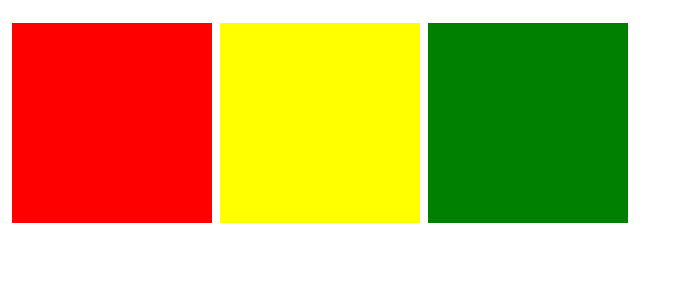
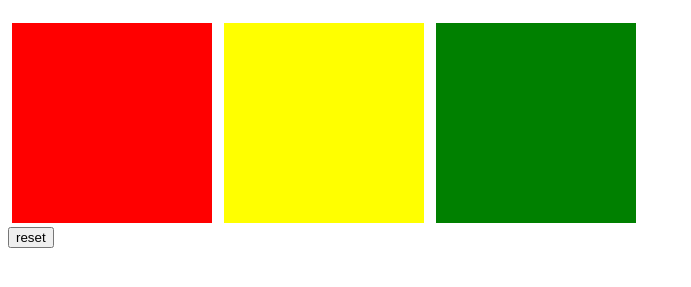
Before and after one commit to Bidursahoo/Click-Practice-Using-JavaScript, a plain HTML site: page index.html in a window 1280 px wide. Shown: the part 61-348 px from the top of the page, without its empty margins (0-691 px from the left). Drawn offline with Linux system fonts and the light colour scheme.

Commit message:
Update index.html

```diff
--- a/index.html
+++ b/index.html
@@ -4,13 +4,12 @@
     <meta charset="UTF-8">
     <meta http-equiv="X-UA-Compatible" content="IE=edge">
     <meta name="viewport" content="width=device-width, initial-scale=1.0">
-    <title>
-Click-Practice-Using-JavaScript</title>
+    <title>Document</title>
     <link rel="stylesheet" href="style.css">
 </head>
 <body>
     <h1>Click Practice using Objects</h1>
-    <div class="buttons" style="display: flex;">
+    <div class="buttons">
         <button class="colouButton" id="red" style="background-color: red" value="rock">
         </button>
 
@@ -21,6 +20,10 @@ Click-Practice-Using-JavaScript</title>
 
         <button class="colouButton" id="green" style="background-color: green;" value="sizzors">
         </button>
+
+    </div>
+    <div>
+        <button class="resetButton" id="reset" >reset</button>
     </div>
 </body>
 <script src="script.js"></script>
```
